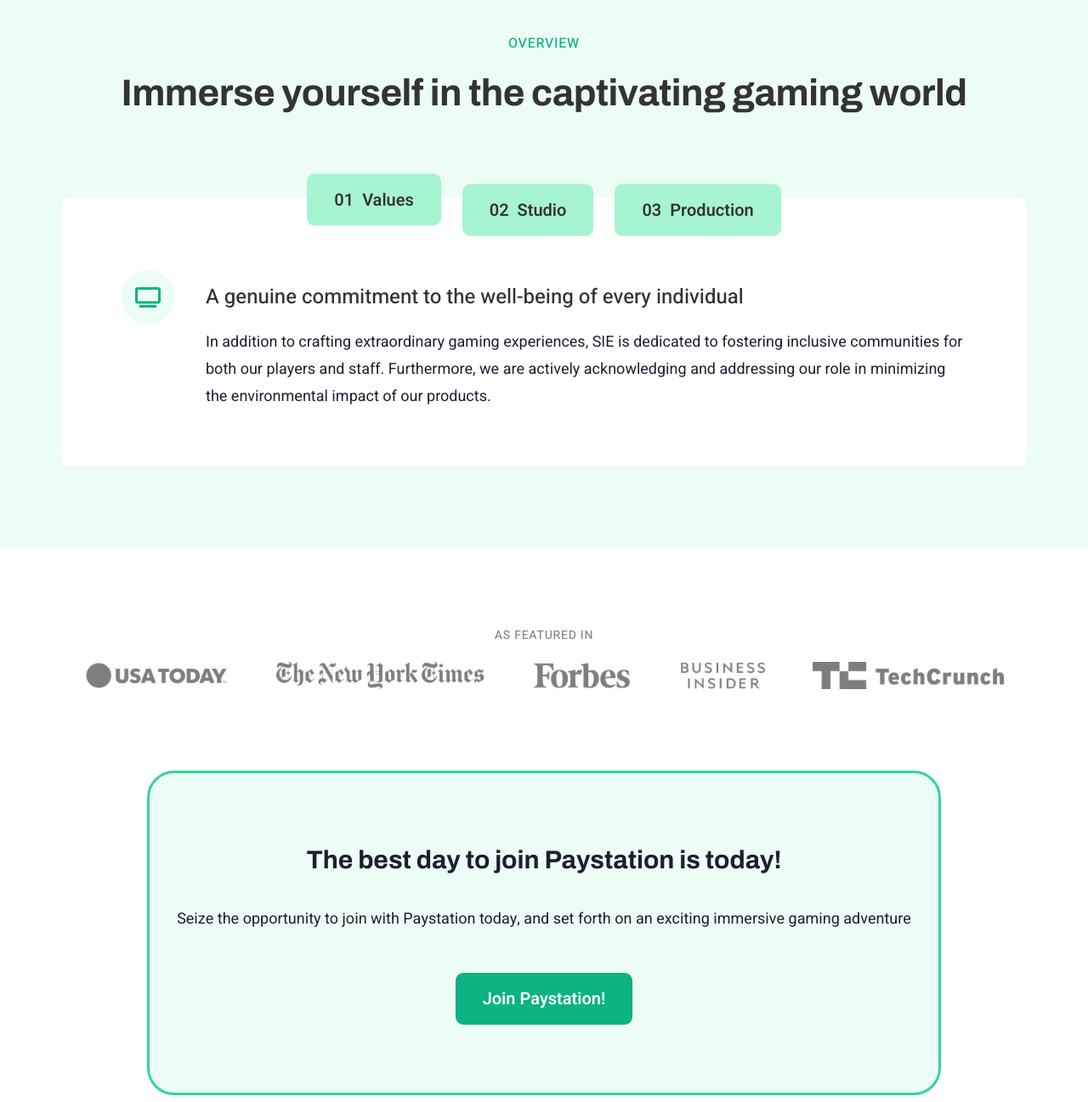
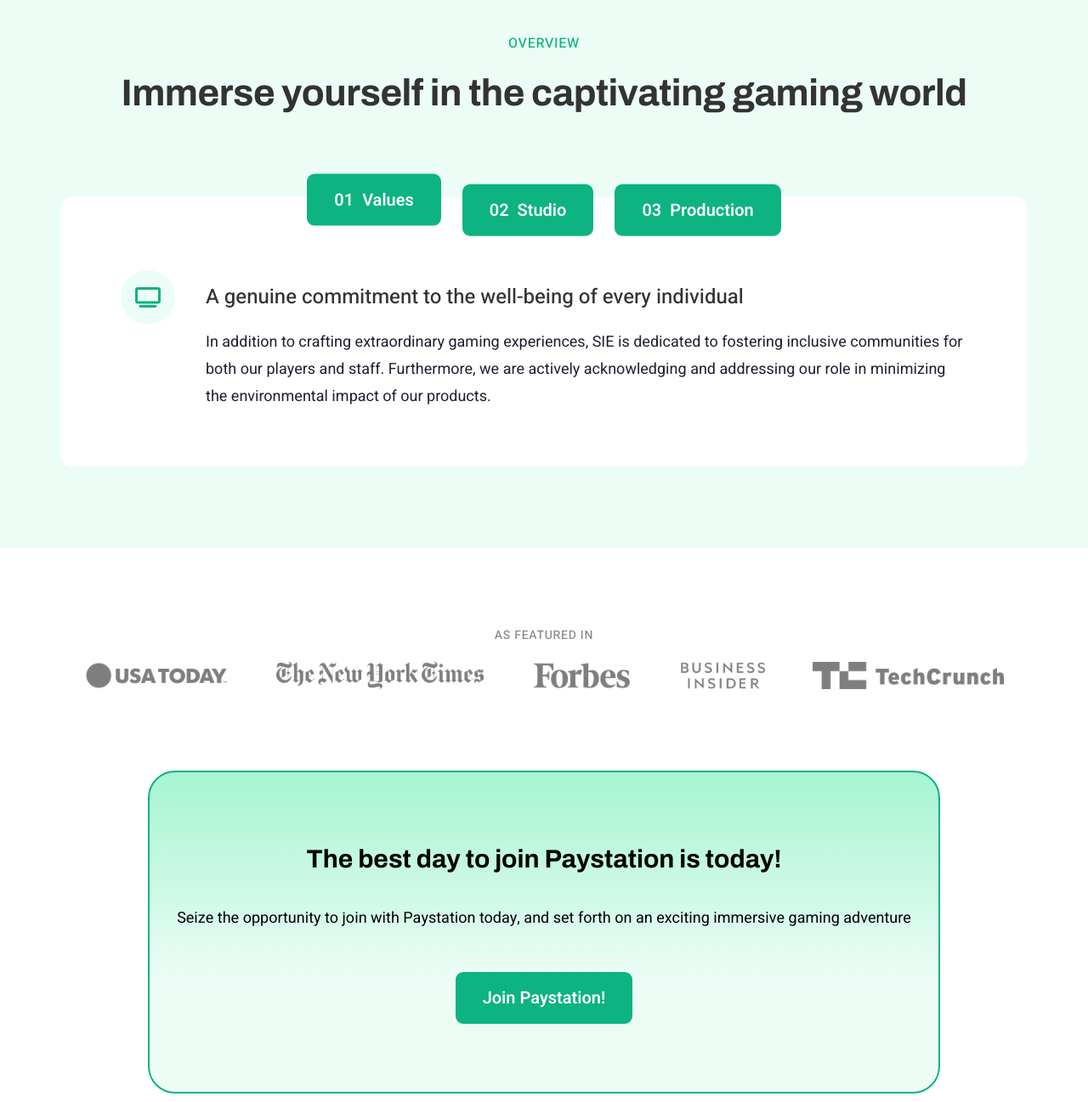
Before and after one commit to jcWani/paystation, a plain HTML site: page index.html in a window 1280 px wide. Shown: the part 5970-7267 px from the top of the page at 85% size. Drawn offline with Linux system fonts and the light colour scheme.

Commit message:
Update color overview and sign-up sections

```diff
--- a/css/general.css
+++ b/css/general.css
@@ -1,7 +1,7 @@
 :root {
   --color-primary: #0db381;
-  --color-primary-dark: #32d59f;
   --color-primary-darker: #03986e;
+  --color-primary-darkest: #027a5c;
   --color-primary-lighter: #ecfdf6;
   --color-primary-lighter-shade: #a6f4d2;
   --color-secondary: #121212;
--- a/css/style.css
+++ b/css/style.css
@@ -2,8 +2,8 @@
 
 :root {
   --color-primary: #0db381;
-  --color-primary-dark: #32d59f;
   --color-primary-darker: #03986e;
+  --color-primary-darkest: #027a5c;
   --color-primary-lighter: #ecfdf6;
   --color-primary-lighter-shade: #a6f4d2;
   --gradient-primary: linear-gradient(to top left, #39b385, #69db7c);
@@ -571,7 +571,7 @@
 .pricing-plan--extra {
   padding: 4.6rem;
   justify-self: end;
-  border: 2px solid var(--color-primary-dark);
+  border: 2px solid var(--color-primary-darker);
 }
 
 .pricing-plan--premium {
@@ -678,7 +678,7 @@
 }
 
 .overview__tab {
-  color: var(--color-black-300);
+  color: #fff;
   margin-right: 2.5rem;
   transform: translateY(-25%);
 }
@@ -691,18 +691,18 @@
 
 .overview__tab--1,
 .overview__tab--2 {
-  background-color: var(--color-primary-lighter-shade);
+  background-color: var(--color-primary);
 }
 
 .overview__tab--3 {
-  background-color: var(--color-primary-lighter-shade);
+  background-color: var(--color-primary);
   margin: 0;
 }
 
 .overview__tab--1:hover,
 .overview__tab--2:hover,
 .overview__tab--3:hover {
-  filter: brightness(95%);
+  background-color: var(--color-primary-darker);
 }
 
 .overview__tab--active {
@@ -801,15 +801,22 @@
 .sign-up {
   justify-self: center;
   padding: 8rem 3.2rem;
-  background-color: var(--color-primary-lighter);
-  border: 0.3rem solid var(--color-primary-dark);
+
+  background: rgb(236, 253, 246);
+  background: linear-gradient(
+    0deg,
+    rgba(236, 253, 246, 1) 35%,
+    rgba(166, 244, 210, 1) 100%
+  );
+
+  border: 2px solid var(--color-primary);
   border-radius: 3.2rem;
 }
 
 .sign-up .sign-up--title {
   font-family: var(--archivo);
   line-height: 1.5;
-  color: var(--color-black-400);
+  color: var(--color-black-200);
   font-size: 3rem;
   font-weight: 600;
 
@@ -818,7 +825,7 @@
 }
 
 .sign-up .sign-up--text {
-  color: var(--color-black-400);
+  color: var(--color-black-200);
   font-size: 1.8rem;
   line-height: 1.7;
 
```
